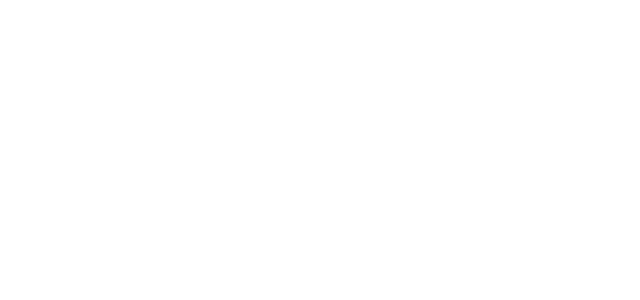
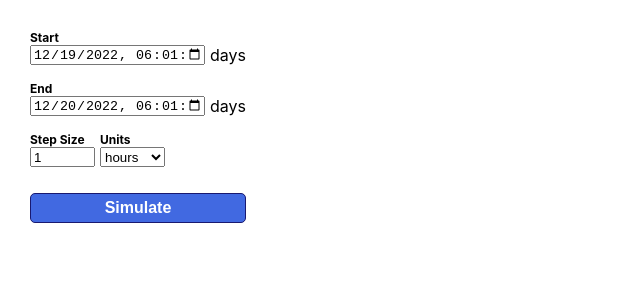
Before and after one commit to AlwaysMoreHats/sedaro-front-end, a React (Create React App) app in the folder sedaro/: page / in a window 1280 px wide. Shown: the top 300 px of the page, without its empty margins (0-640 px from the left). Built offline with nearby package versions, Linux system fonts and the light colour scheme.

Commit message:
Added form to take in data

```diff
--- a/sedaro/package.json
+++ b/sedaro/package.json
@@ -10,9 +10,10 @@
     "@types/node": "^16.7.13",
     "@types/react": "^18.0.0",
     "@types/react-dom": "^18.0.0",
+    "classnames": "^2.3.2",
     "react": "^18.2.0",
     "react-dom": "^18.2.0",
-    "react-scripts": "5.0.1",
+    "react-scripts": "^5.0.1",
     "typescript": "^4.4.2",
     "web-vitals": "^2.1.0"
   },
--- a/sedaro/src/App.tsx
+++ b/sedaro/src/App.tsx
@@ -1,7 +1,46 @@
-import React from 'react';
+import React, { useEffect, useState } from 'react';
+import SimulationDetailsForm, { FormData } from './Components/SimulationDetailsForm';
+
+type ChartData = {
+  t: number[];
+  x: number[];
+  y: number[];
+  z: number[];
+}
+
+type AppContextType = {
+  // isLoading: boolean;
+  formData: FormData;
+  chartData?: ChartData;
+}
+
+const defaultState: AppContextType = {
+  // isLoading: false,
+  formData: { start: 0, stop: 0, width: 0 },
+}
+
+const AppContext = React.createContext<AppContextType>(defaultState)
 
 const App = () => {
-  return <div className="App"></div>;
+  // const [isLoading, setIsLoading] = useState(false)
+  const [formData, setFormData] = useState<FormData>({ start: 0, stop: 0, width: 0 })
+  const [chartData, setChartData] = useState<ChartData>()
+
+  useEffect(() => {
+
+  }, [formData])
+
+  const appState: AppContextType = {
+    // isLoading,
+    formData,
+  }
+
+  return <div className="App">
+    <AppContext.Provider value={appState}>
+
+      <SimulationDetailsForm onSubmit={(data) => {setFormData(data); setChartData(undefined)}} />
+    </AppContext.Provider>
+    </div>;
 };
 
 export default App;
--- /dev/null
+++ b/sedaro/src/Components/SimulationDetailsForm/FormInput.tsx
@@ -0,0 +1,16 @@
+import { InputHTMLAttributes } from "react";
+import cx from 'classnames'
+
+type Props = {
+    label: string;
+    name?: string; // uses label if not specified
+    className?: string;
+    id?: string;
+} & Omit<InputHTMLAttributes<HTMLInputElement>, 'name' | 'className' | 'id'>
+
+export default function FormInput({ label, name, className, id, ...inputProps }: Props) {
+    const inputName = name || label.replace(/[^a-zA-Z0-9]+/, '-')
+    return <label className={cx('formLabel', className)} id={id} htmlFor={inputName}>
+        {label} <input name={inputName} className="formInput" {...inputProps} />
+    </label>
+}
--- /dev/null
+++ b/sedaro/src/Components/SimulationDetailsForm/FormSelect.tsx
@@ -0,0 +1,19 @@
+import { InputHTMLAttributes } from "react";
+import cx from 'classnames'
+
+type Props = {
+    label: string;
+    name?: string; // uses label if not specified
+    className?: string;
+    id?: string;
+    options: ({ label: string; value: string; } | string)[];
+} & Omit<InputHTMLAttributes<HTMLSelectElement>, 'name' | 'className' | 'id'>
+
+export default function FormSelect({ label, name, className, id, options, ...selectProps }: Props) {
+    const selectName = name || label.replace(/[^a-zA-Z0-9]+/, '-')
+    return <label className={cx('formLabel', className)} id={id} htmlFor={selectName}>
+        {label} <select className="formInput formSelect" name={selectName} {...selectProps}>
+            {options.map(option => typeof option === "string" ? { label: option, value: option } : option).map(({label, value}) => <option key={value} value={value}>{label}</option>)}
+        </select>
+    </label>
+}
--- /dev/null
+++ b/sedaro/src/Components/SimulationDetailsForm/SimulationDetailsForm.css
@@ -0,0 +1,35 @@
+.formInput {
+    display: block;
+    width: 65px;
+    height: 20px;
+    box-sizing: border-box;
+}
+
+.formInput[type='datetime-local'] {
+    width: 175px;
+}
+
+.formLabel {
+    display: block;
+    font-size: 12px;
+    font-weight: bold;
+}
+
+.inputRow {
+    display: flex;
+    flex-direction: row;
+    align-items: flex-end;
+    gap: 5px;
+    margin-top: 0;
+}
+
+.submitButton {
+    width: 100%;
+    margin-top: 10px;
+}
+
+.simulationForm {
+    display: inline-block;
+    border-radius: 10px;
+    padding: 30px;
+}
--- /dev/null
+++ b/sedaro/src/Components/SimulationDetailsForm/SimulationDetailsForm.tsx
@@ -0,0 +1,54 @@
+import { ChangeEvent, useState } from "react";
+import FormInput from "./FormInput";
+import FormSelect from "./FormSelect";
+
+import "./SimulationDetailsForm.css"
+
+const conversion = {
+    ms: (n: number) => n,
+    secs: (n: number) => conversion.ms(n * 1000),
+    mins: (n: number) => conversion.secs(n * 60),
+    hours: (n: number) => conversion.mins(n * 60),
+    days: (n: number) => conversion.hours(n * 24)
+}
+
+export type FormData = {
+    start: number;
+    stop: number;
+    width: number;
+}
+
+type Props = {
+    onSubmit: (formData: FormData) => void;
+}
+
+function onChange<T, E extends HTMLSelectElement | HTMLInputElement>(setData: (value: React.SetStateAction<T>) => void) {
+    return (e: ChangeEvent<E>) => { setData(e.target.value as T) }
+}
+
+function dateStringToDateTimeInputString(d: string) {
+    return new Date(d).toISOString().replace(/Z/, '');
+}
+
+export default function SimulationDetailsForm({ onSubmit }: Props) {
+    const [startTime, setStartTime] = useState(dateStringToDateTimeInputString(new Date().toISOString()))
+    const [endTime, setEndTime] = useState(dateStringToDateTimeInputString(new Date(Date.now() + conversion.days(1)).toISOString()))
+    const [stepSize, setStepSize] = useState(1)
+    const [stepUnit, setStepUnit] = useState<keyof typeof conversion>('hours')
+
+    const formData: FormData = {
+        start: new Date(startTime).getTime() / conversion.days(1),
+        stop: new Date(endTime).getTime() / conversion.days(1),
+        width: conversion[stepUnit](stepSize) / conversion.days(1),
+    }
+
+    return <form className="simulationForm" onSubmit={(e) => {e.stopPropagation(); e.preventDefault(); return false}}>
+        <p className="inputRow"><FormInput label="Start" type="datetime-local" value={startTime} onChange={onChange(setStartTime)}/> days</p>
+        <p className="inputRow"><FormInput label="End" type="datetime-local" value={endTime} onChange={onChange(setEndTime)} /> days</p>
+        <p className="inputRow longRow">
+            <FormInput label="Step Size" type="number" value={stepSize} onChange={onChange(setStepSize)} />
+            <FormSelect label="Units" options={Object.keys(conversion)} value={stepUnit} onChange={onChange(setStepUnit)}/>
+        </p>
+        <button type="button" disabled={formData.start > formData.stop} className="submitButton primaryButton" onClick={() => onSubmit(formData)}>Simulate</button>
+    </form>
+}
--- /dev/null
+++ b/sedaro/src/Components/SimulationDetailsForm/index.ts
@@ -0,0 +1,4 @@
+import SimulationDetailsForm, { FormData as FormDataType } from './SimulationDetailsForm'
+
+export default SimulationDetailsForm;
+export type FormData = FormDataType;
--- a/sedaro/src/index.css
+++ b/sedaro/src/index.css
@@ -11,3 +11,27 @@ code {
   font-family: source-code-pro, Menlo, Monaco, Consolas, 'Courier New',
     monospace;
 }
+
+.primaryButton {
+  border: 1px midnightblue solid;
+  border-radius: 5px;
+  background: none;
+  background-color: royalblue;
+  height: 30px;
+  font-weight: bold;
+  color: white;
+  font-size: 16px;
+}
+
+.primaryButton:hover, .primaryButton:focus {
+  background-color: cornflowerblue;
+}
+
+.primaryButton:active {
+  background-color: midnightblue;
+}
+
+.primaryButton:disabled {
+  background-color: #999;
+  border-color: gray;
+}
```
Also changed, not shown: 2 other files (tests, documents, lock files or other folders).
